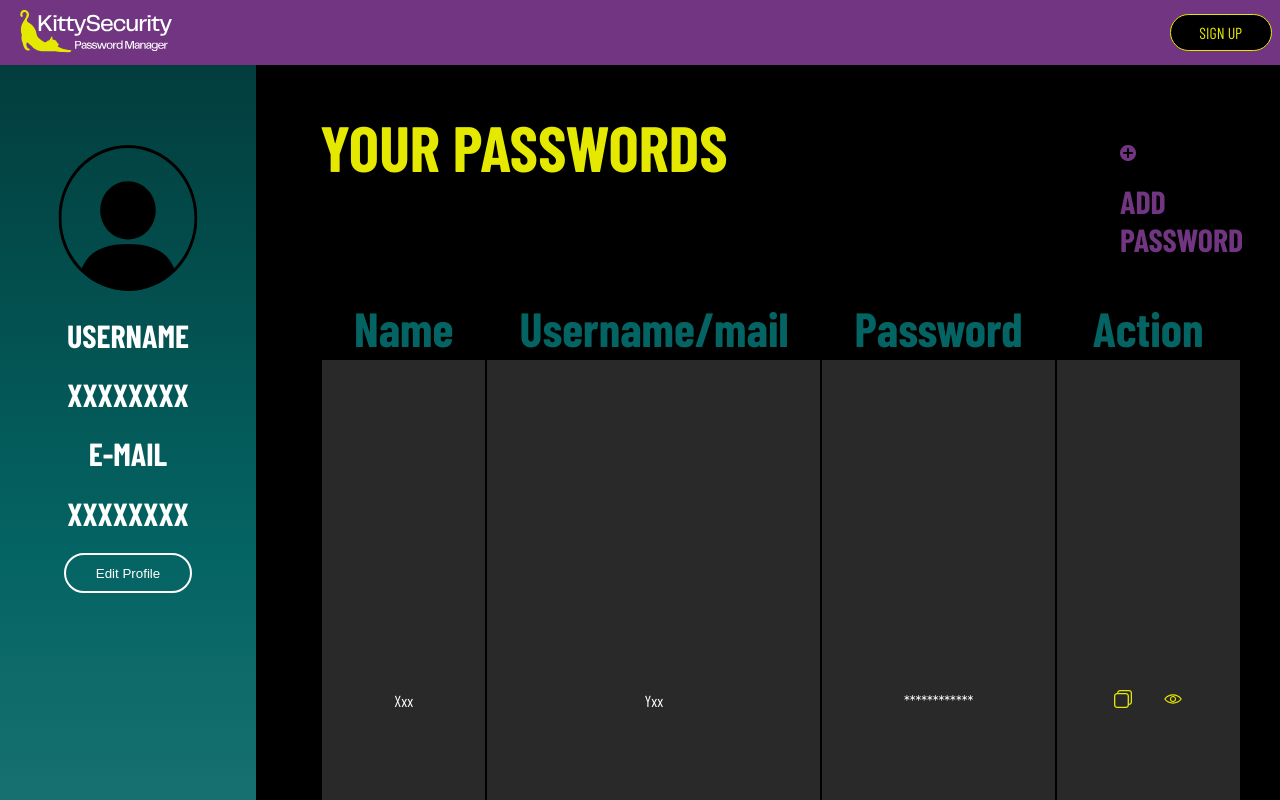
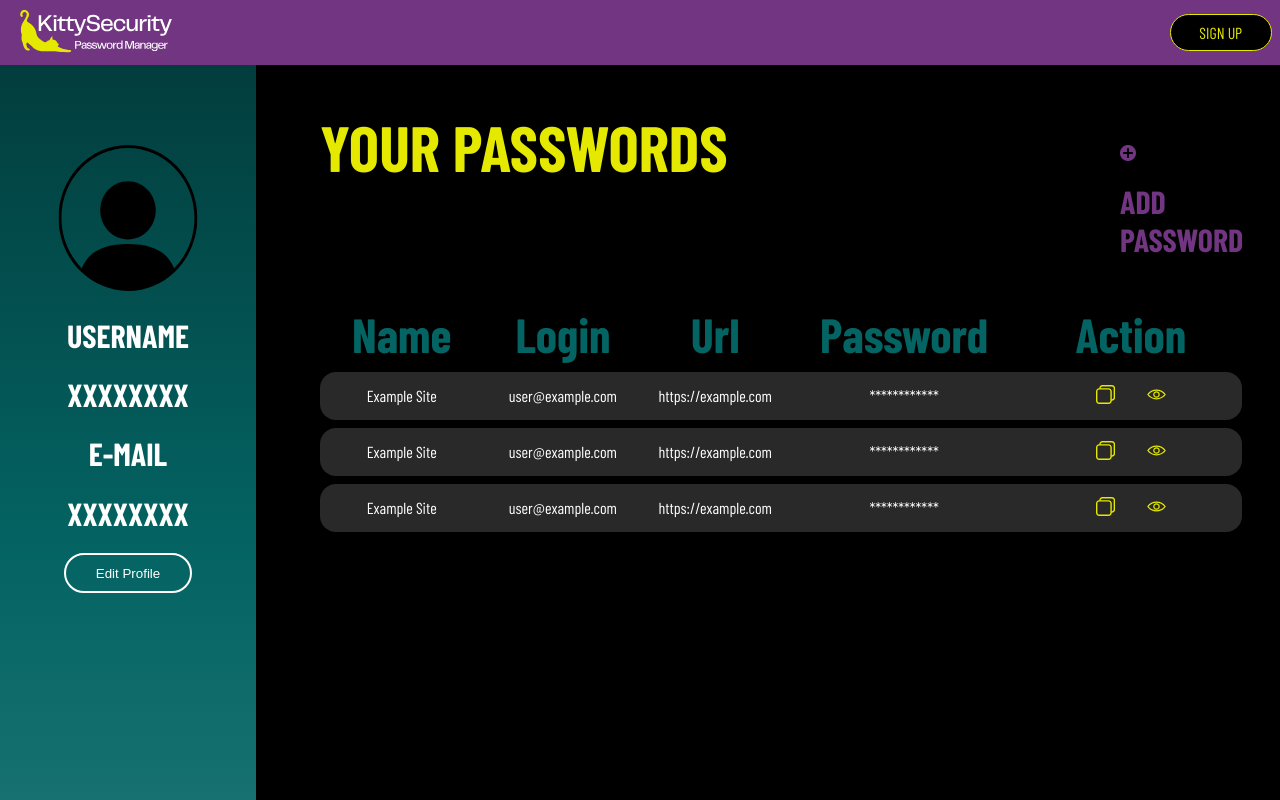
Before and after one commit to KittySecurity/kittysecurity-frontend, a React (Vite) app in the folder KittySecurity/: page /vault in a window 1280 px wide. Shown: the top 800 px of the page. Built offline with nearby package versions, Linux system fonts and the light colour scheme; a web font is replaced by a local one.

Commit message:
feat: Added PasswordEntry Component, change visibility of password and copy to clipboard

```diff
--- /dev/null
+++ b/KittySecurity/src/components/PasswordEntry.tsx
@@ -0,0 +1,51 @@
+import { useState } from "react";
+import Eye from "../assets/eye.svg"
+import Copy from "../assets/copy.svg"
+import "../styles/PasswordEntry.css"
+
+type PasswordEntryProps = {
+  id: {
+    name: string
+    url: string
+    login: string
+    encrypted: string
+    IV: string
+  }
+}
+
+const PasswordEntire = ({id} : PasswordEntryProps) => {
+    const { name, url, login, encrypted } = id;
+    const [passwordVisible, setPasswordVisible] = useState(false);
+
+
+    const handlePasswordVisible = () => {
+        if (passwordVisible){
+            setPasswordVisible(false);
+        }else{
+            setPasswordVisible(true)
+        }
+    }
+
+    const handleCopyPassword = () => {
+        navigator.clipboard.writeText(encrypted);
+
+    }
+
+    return (
+        <tr className="password-entry">
+
+            <td className="password-entry-column password-column-round-left">{name}</td>
+            <td className="password-entry-column">{login}</td>
+            <td className="password-entry-column">{url}</td>
+            <td className="password-entry-column">
+                {passwordVisible ? encrypted : "************"}
+            </td>
+            <td className="password-entry-column password-column-round-right">
+                <img src={Copy} alt="copy" onClick={handleCopyPassword}/>
+                <img src={Eye} alt="eye" onClick={handlePasswordVisible}/>
+            </td>
+        </tr>
+    )
+}
+
+export default PasswordEntire;
--- a/KittySecurity/src/pages/Vault.tsx
+++ b/KittySecurity/src/pages/Vault.tsx
@@ -1,10 +1,10 @@
 import { useNavigate } from "react-router";
 import Header from "../components/Header";
+import PasswordEntry from "../components/PasswordEntry";
 import "../styles/Vault.css"
 import User from "../assets/user.svg"
 import Plus from "../assets/add.svg"
-import Eye from "../assets/eye.svg"
-import Copy from "../assets/copy.svg"
+
 
 function Vault() {
     return(
@@ -33,19 +33,32 @@ function Vault() {
                     <table>
                         <tr>
                             <th>Name</th>
-                            <th>Username/mail</th>
+                            <th>Login</th>
+                            <th>Url</th>
                             <th>Password</th>
                             <th>Action</th>
                         </tr>
-                        <tr>
-                            <td>Xxx</td>
-                            <td>Yxx</td>
-                            <td>************</td>
-                            <td>
-                                <img src={Copy} alt="copy"/>
-                                <img src={Eye} alt="eye"/>
-                            </td>
-                        </tr>
+                        <PasswordEntry id={{
+                            name: "Example Site",
+                            url: "https://example.com",
+                            login: "user@example.com",
+                            encrypted: "encryptedPassword123",
+                            IV: "ivExample123"
+                        }}/>
+                        <PasswordEntry id={{
+                            name: "Example Site",
+                            url: "https://example.com",
+                            login: "user@example.com",
+                            encrypted: "encryptedPassword123",
+                            IV: "ivExample123"
+                        }}/>
+                        <PasswordEntry id={{
+                            name: "Example Site",
+                            url: "https://example.com",
+                            login: "user@example.com",
+                            encrypted: "encryptedPassword123",
+                            IV: "ivExample123"
+                        }}/>
                     </table>
                 </div>
             </div>
--- /dev/null
+++ b/KittySecurity/src/styles/PasswordEntry.css
@@ -0,0 +1,19 @@
+.password-entry{
+    margin-bottom: 1rem;
+}
+
+.password-entry-column{
+    height: 2rem;
+    vertical-align: middle;
+    padding: 0.5rem 1rem;
+    margin-bottom: 1rem;
+
+}
+
+.password-column-round-left{
+    border-radius: 1rem 0 0 1rem;
+}
+
+.password-column-round-right{
+    border-radius: 0 1rem 1rem 0;
+}
--- a/KittySecurity/src/styles/Vault.css
+++ b/KittySecurity/src/styles/Vault.css
@@ -90,15 +90,16 @@
     width: 90%;
     height: 90%;
     margin-left: 4rem;
-    margin-top: -25rem;;
+    margin-top: -25rem;
 }
 
 .passwords table{
     width: 100%;
-    height: 100%;
+    height: auto;
+    border-spacing: 0 0.5rem;
 }
 .passwords th{
-    height: 2rem;;
+    height: 3rem;;
     padding-left: 2rem;
     padding-right: 2rem;
     font-size: 3rem;
```
